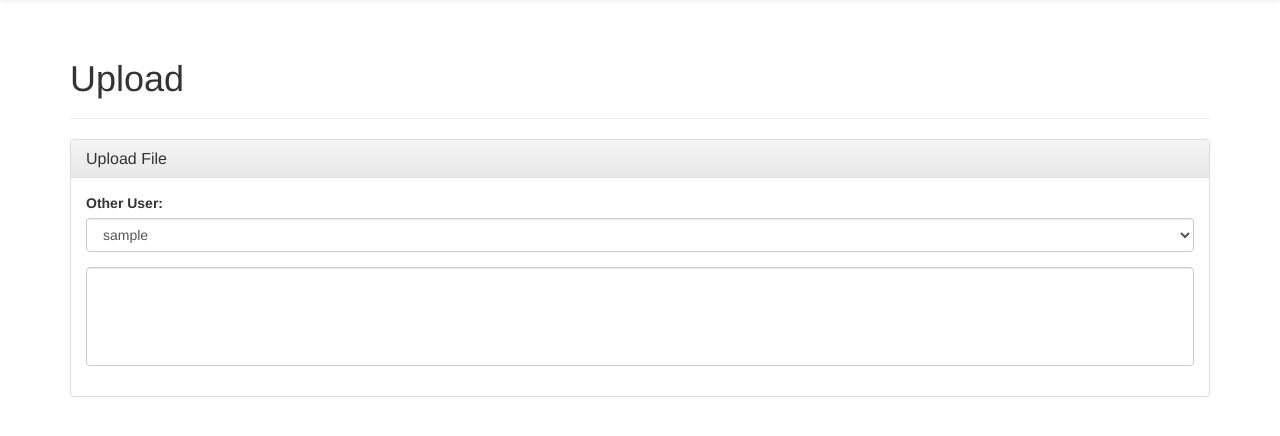
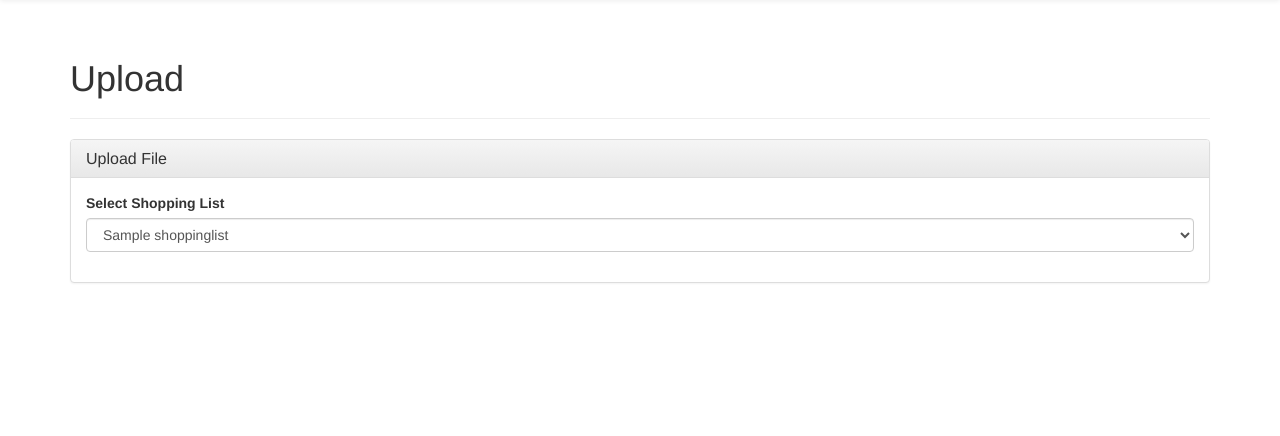
Before and after one commit to kyokley/vittlify, a Django app: template vittlify/groceries/templates/groceries/upload.html in a window 1280 px wide. Shown: the part 51-487 px from the top of the page. Run offline with Django 3.2, Linux system fonts and the light colour scheme; tables that the repository leaves empty hold one stand-in row (values such as "Sample post"); the template is opened without the code that fills it: values that come from a table or form of the project are taken from there, most other values are stand-ins (such as "Sample title", 1, 10 or a date in 2020); lists and menus that the app fills with data are empty; parts of the project's set-up code (start-up, migrations or seed data) failed here and were passed over; some libraries are stand-ins or nearby versions.

Commit message:
Started adding controls to template

```diff
--- a/vittlify/groceries/templates/groceries/home.html
+++ b/vittlify/groceries/templates/groceries/home.html
@@ -49,6 +49,7 @@
                 <div class="navbar-collapse collapse">
                     <ul class="nav navbar-nav navbar-right">
                     {% if loggedin %}
+                        <li><a href="/vittlify/import_file/">Import</a></li>
                         <p class="navbar-text">Signed in as <a href="/vittlify/settings/" class="navbar-link">{{ user.username }}</a></p>
                         <li><a href="/vittlify/signout/">Log out</a></li>
                     {% else %}
--- a/vittlify/groceries/templates/groceries/upload.html
+++ b/vittlify/groceries/templates/groceries/upload.html
@@ -19,15 +19,11 @@
   </div>
   <div class="panel-body">
       <div class="form-group">
-        <label for="shopper-select">Other User:</label>
-        <select id="shopper-select" class="form-control" onchange="refreshSharedLists();">
-            {% for shopper in shoppers %}
-                <option value="user-select-{{ shopper.id }}">{{ shopper.user.username }}</option>
+        <label for="shopping-list-select">Select Shopping List</label>
+        <select id="shopping-list-select" class="form-control">
+            {% for shopping_list in shopping_lists %}
+                <option value="{{ shopping_list.id }}">{{ shopping_list.name }}</option>
             {% endfor %}
-        </select>
-      </div>
-      <div class="form-group">
-        <select multiple id="sharing-select" size="5" class="form-control" onchange="updateSharedList();">
         </select>
       </div>
   </div>
--- a/vittlify/groceries/urls.py
+++ b/vittlify/groceries/urls.py
@@ -8,6 +8,7 @@ urlpatterns = [
     url(r'^signin/$', views.signin, name='signin'),
     url(r'^signout/$', views.signout, name='signout'),
     url(r'^settings/$', views.settings, name='settings'),
+    url(r'^import_file/$', views.import_file, name='import_file'),
     url(r'^shopping_list_items/(?P<pk>[0-9]+)/$', api_views.ShoppingListItemsView.as_view(), name='shopping_list_items'),
     url(r'^item/(?P<pk>[0-9]+)/$', api_views.ItemView.as_view()),
     url(r'^item/$', api_views.ItemView.as_view()),
```
Also changed, not shown: vittlify/groceries/views.py (+7 -0 lines).
